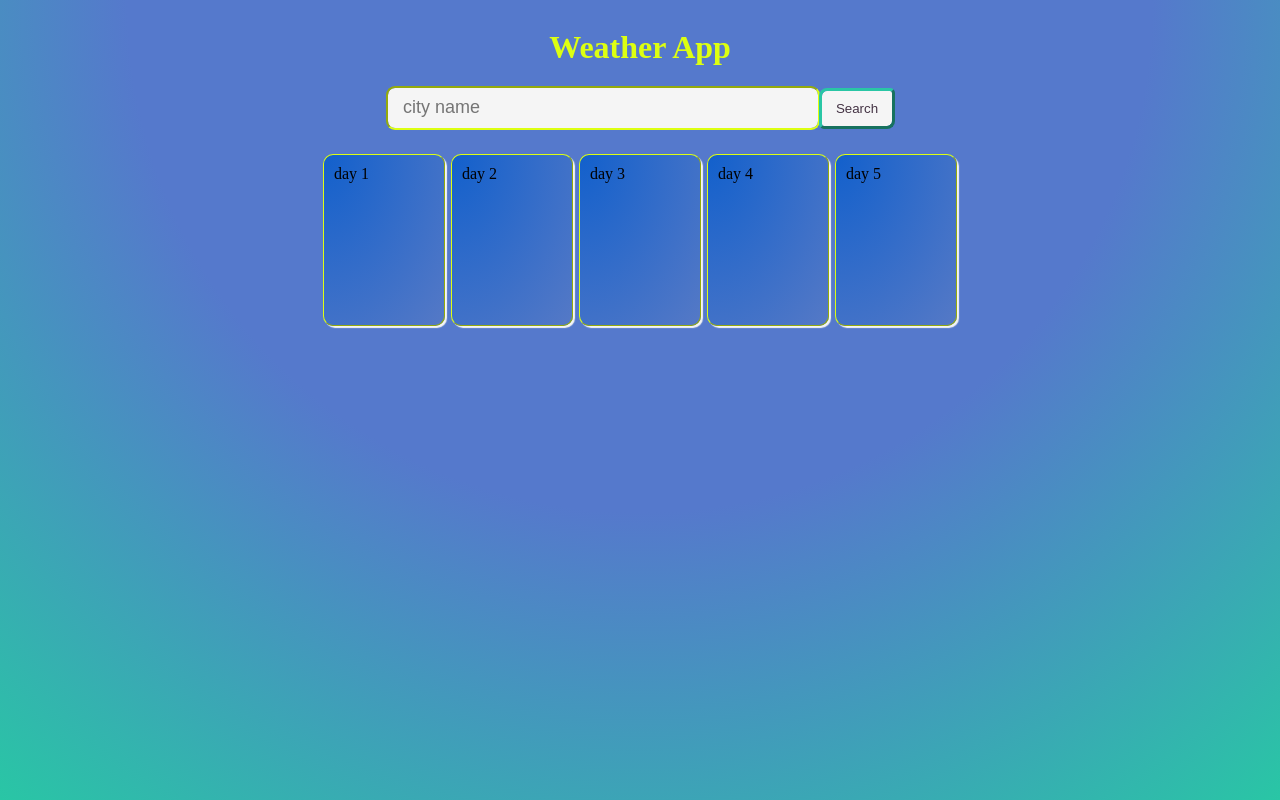
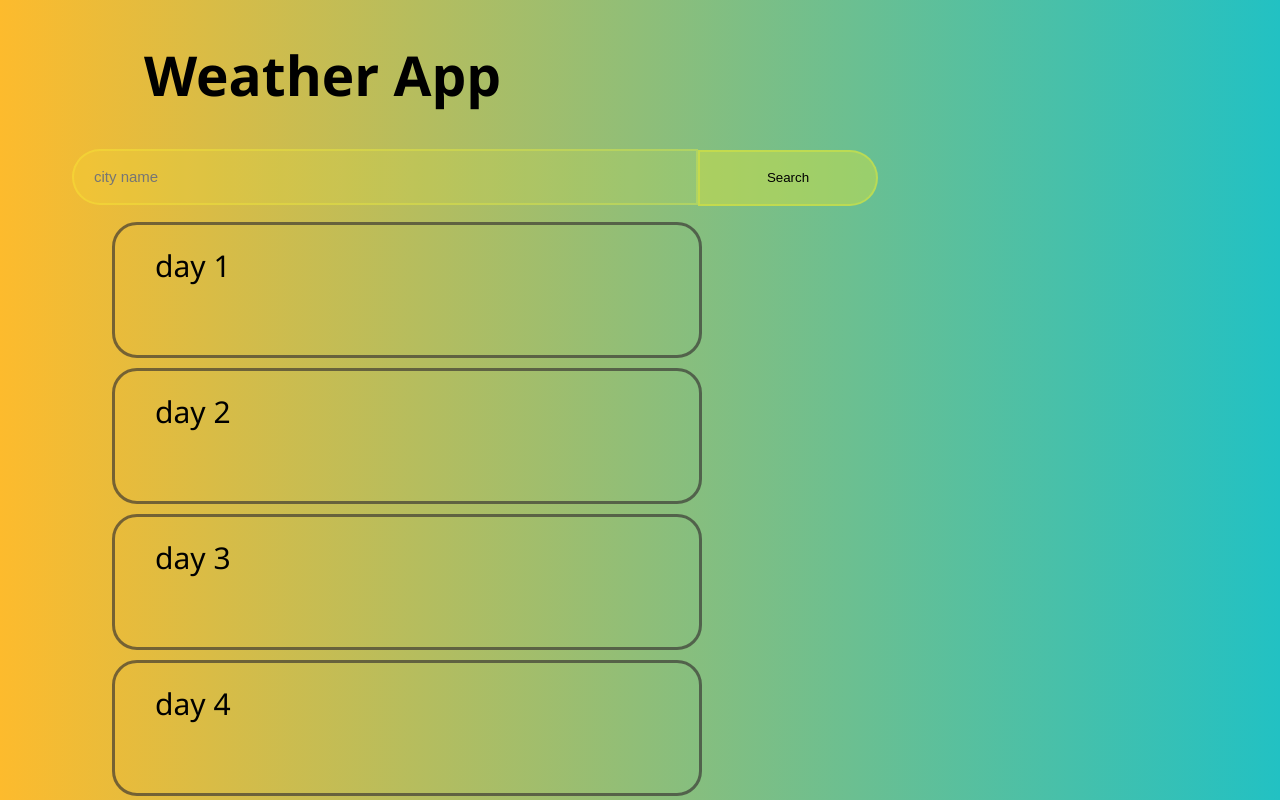
Before and after one commit to potatoSalad21/JS-WeatherApp, a React (Vite) app: page / in a window 1280 px wide. Shown: the top 800 px of the page. Built offline with nearby package versions, Linux system fonts and the light colour scheme.

Commit message:
fetching forecasts from api

```diff
--- a/package.json
+++ b/package.json
@@ -10,6 +10,7 @@
     "preview": "vite preview"
   },
   "dependencies": {
+    "axios": "^1.4.0",
     "react": "^18.2.0",
     "react-dom": "^18.2.0"
   },
--- a/src/App.jsx
+++ b/src/App.jsx
@@ -1,22 +1,22 @@
 import { useState } from "react";
+import SearchForm from "./components/SearchForm.jsx";
 import "./styles.css";
 
 export default function App() {
-  const [value, setValue] = useState("");
+  const [forecasts, setForecasts] = useState({});
+
+  function updateData(data) {
+    if (data) {
+      setForecasts(data);
+    }
+  }
 
   return (
     <>
       <h1 className="header">Weather App</h1>
-      <form>
-        <input
-          className="searchBar"
-          type="text"
-          placeholder="city name"
-          value={value}
-          onChange={(e) => setValue(e.target.value)}
-        />
-        <input className="btn" type="submit" value="Search" />
-      </form>
+
+      <SearchForm data={forecasts} updateForecasts={updateData} />
+
       <ul className="dailyForecast">
         <li className="weekDay">day 1</li>
         <li className="weekDay">day 2</li>
--- /dev/null
+++ b/src/components/SearchForm.jsx
@@ -0,0 +1,44 @@
+import axios from "axios";
+import { useState } from "react";
+
+export default function SearchForm({ data, updateForecasts }) {
+  const [cityName, setCityName] = useState("");
+
+  function handleSearch(e) {
+    e.preventDefault();
+
+    const fetchData = async () => {
+      try {
+        const cityLocation = await axios.get(
+          "http://dataservice.accuweather.com/locations/v1/cities/search",
+          { params: { apikey: "QybnM0n3fiE9MdI0PgsphdJ5pnIlQQZK", q: cityName } }
+        );
+        const cityKey = cityLocation.data[0].Key;
+
+        const weatherJson = await axios.get(
+          `http://dataservice.accuweather.com/forecasts/v1/daily/5day/${cityKey}`,
+          { params: { apikey: "QybnM0n3fiE9MdI0PgsphdJ5pnIlQQZK" } }
+        );
+        const forecasts = weatherJson.data.DailyForecasts;
+        updateForecasts(forecasts);
+      } catch (error) {
+        console.error(error);
+      }
+    }
+    fetchData();
+  }
+
+  return (
+    <form onSubmit={handleSearch}>
+      <input
+        className="searchBar"
+        type="text"
+        placeholder="city name"
+        value={cityName}
+        onChange={(e) => setCityName(e.target.value)}
+      />
+      <input className="button" type="submit" value="Search" />
+      <div className="testing">{data[0]?.Temperature.Maximum.Value}</div>
+    </form>
+  );
+}
--- a/src/styles.css
+++ b/src/styles.css
@@ -1,59 +1,88 @@
-body {
-    font-family: 'Times New Roman', Times, serif;
-    font-size: 16px;
-    background: radial-gradient(ellipse at bottom, #5579cc 30%, #29c6a5 70%, transparent);
-    background: radial-gradient(circle at top, #5579cc 50%, #29c6a5 100%, transparent);
-    background-attachment: fixed;
+html {
+    padding-left: 5%;
 }
 
-#root {
-    display: flex;
-    flex-direction: column;
-    align-items: center;
+body {
+    background: linear-gradient(-90deg, rgb(34,193,195) 0%, rgb(253,187,45) 100%);
 }
 
-.header {
-    color: #df1;
+h1 {
+    font-family:'Segoe UI';
+    font-size: 55px;
+    padding-left: 6%;
+    margin-right: 70%;
+    border-radius: 100px;
 }
 
 .searchBar {
-    width: 400px;
-    height: 10px;
-    color: #333;
-    padding: 15px;
-    border: none;
-    border-radius: 7px;
-    outline: 2px inset #df1;
-    font-size: 18px;
-    background-color: #f5f5f5;
+    width: 25%;
+    height: 50px;
+    font-size: 15px;
+    color: rgba(58, 58, 52, 0.781);
+    background-color: rgba(249, 249, 54, 0.119);
+    outline-color: transparent;
+    border-radius: 100px 0px 0px 100px;
+    border: 2px solid rgba(249, 249, 54, 0.264);
+    padding-left: 20px;
 }
 
-.btn {
-    width: 70px;
-    height: 35px;
-    color: #434;
-    padding: 10px;
-    margin-left: 4px;
-    background-color: #f5f5f5;
-    border: none;
-    border-radius: 5px 2px;
-    outline: outset #29c6a5;
+.button {
+    width: 5%;
+    height: 56px;
+    border-radius: 0px 100px 100px 0px;
+    border: 2px solid rgba(233, 233, 49, 0.384);
+    background-color: rgba(233, 233, 49, 0.384);
+}
+
+.button:focus {
+    border: 2px solid rgba(233, 233, 49, 0.432);
+    background-color: rgba(233, 233, 49, 0.554);
 }
 
 .dailyForecast {
-    list-style: none;
-    padding-left: 0;
+    height: 50%;
+    width: 50%;
 }
 
+li {
+    list-style: none;
+    padding-top: 20px;
+    height: 110px;
+    border: 3px solid rgba(52, 48, 48, 0.639);
+    margin: 0px 10px 10px 0px;
+}
 .weekDay {
-    display: inline-block;
-    width: 100px;
-    height: 150px;
-    padding: 10px;
-    margin: 10px 3px;
-    font-size: 16px;
-    box-shadow: 2px 2px 1px #f5f5f5;
-    border: 1px outset #df1;
-    border-radius: 10px;
-    background: radial-gradient(ellipse at top left, #1260cc, #5579c6);
+    padding-left: 40px;
+    border-radius: 25px;
+    font-size: 30px;
+    font-family: 'Segoe UI';
 }
+
+@media screen and (max-width: 1500px) {
+    h1 {
+        margin-right: 50%;
+    }
+
+    .searchBar {
+        width: 50%;
+        font-size: 15px;
+    }
+
+    .button {
+        width: 15%;
+    }
+}
+
+@media screen and (max-width: 800px) {
+    h1 {
+        margin-right: 30%;
+    }
+
+    .searchBar {
+        width: 50%;
+    }
+
+    .button {
+        width: 15%;
+    }
+}
```
Also changed, not shown: 1 other file (tests, documents, lock files or other folders).
